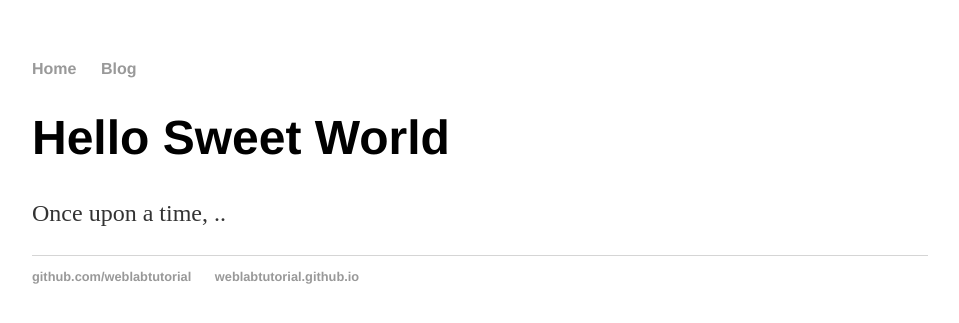
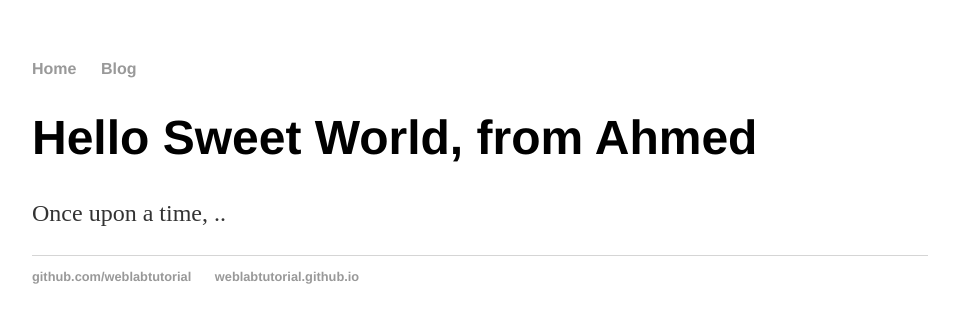
Before and after one commit to Ahmed-Sherif-Abdelfattah/Ahmed-Sherif-Abdelfattah, a Jekyll site: the page built from index.html, in a window 1280 px wide. Shown: the top 323 px of the page, without its empty margins (160-1119 px from the left). Built offline with Jekyll 4.4.1, drawn with Linux system fonts in a browser that asks for light colours.

Commit message:
Update index.html

```diff
--- a/index.html
+++ b/index.html
@@ -3,6 +3,6 @@ layout: default
 title: Web Programming
 ---
 <div class="blurb">
-  <h1>Hello Sweet World</h1>
+  <h1>Hello Sweet World, from Ahmed</h1>
   <p>Once upon a time, ..</p>
 </div>
```
